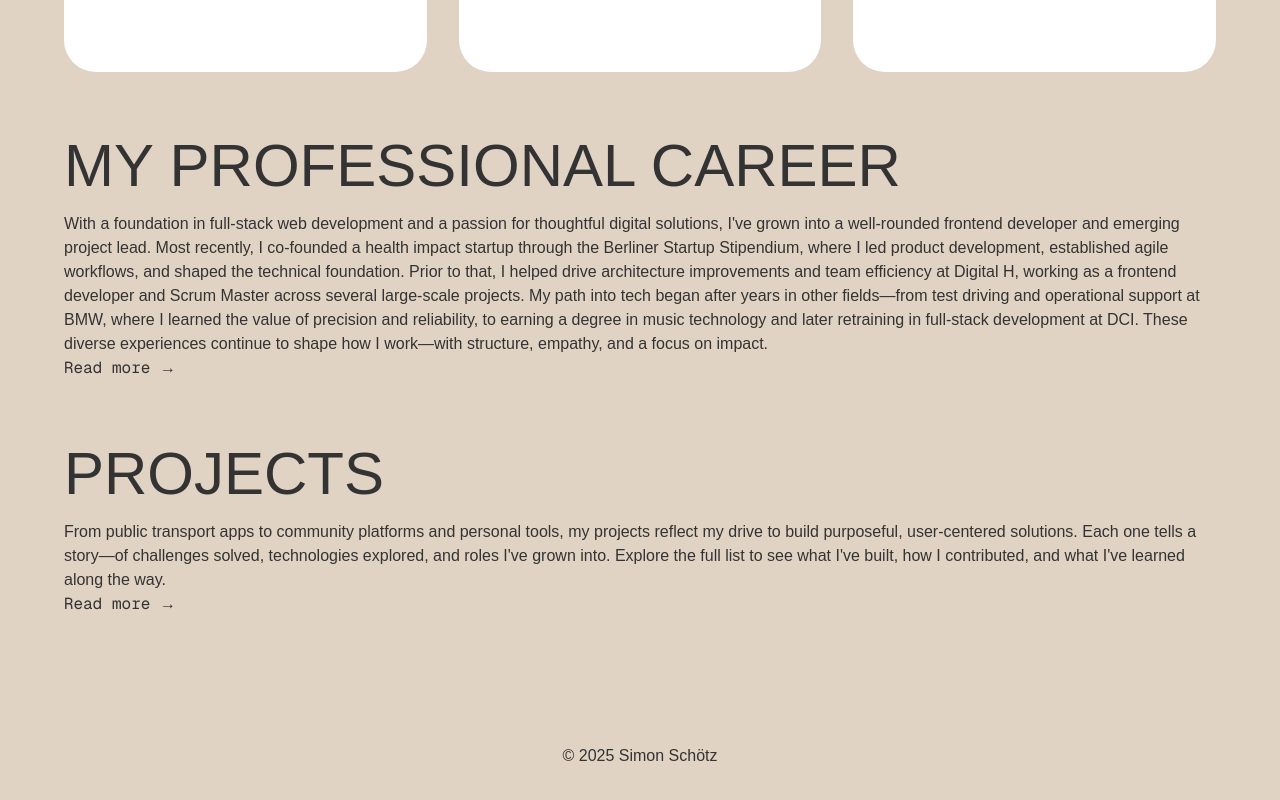
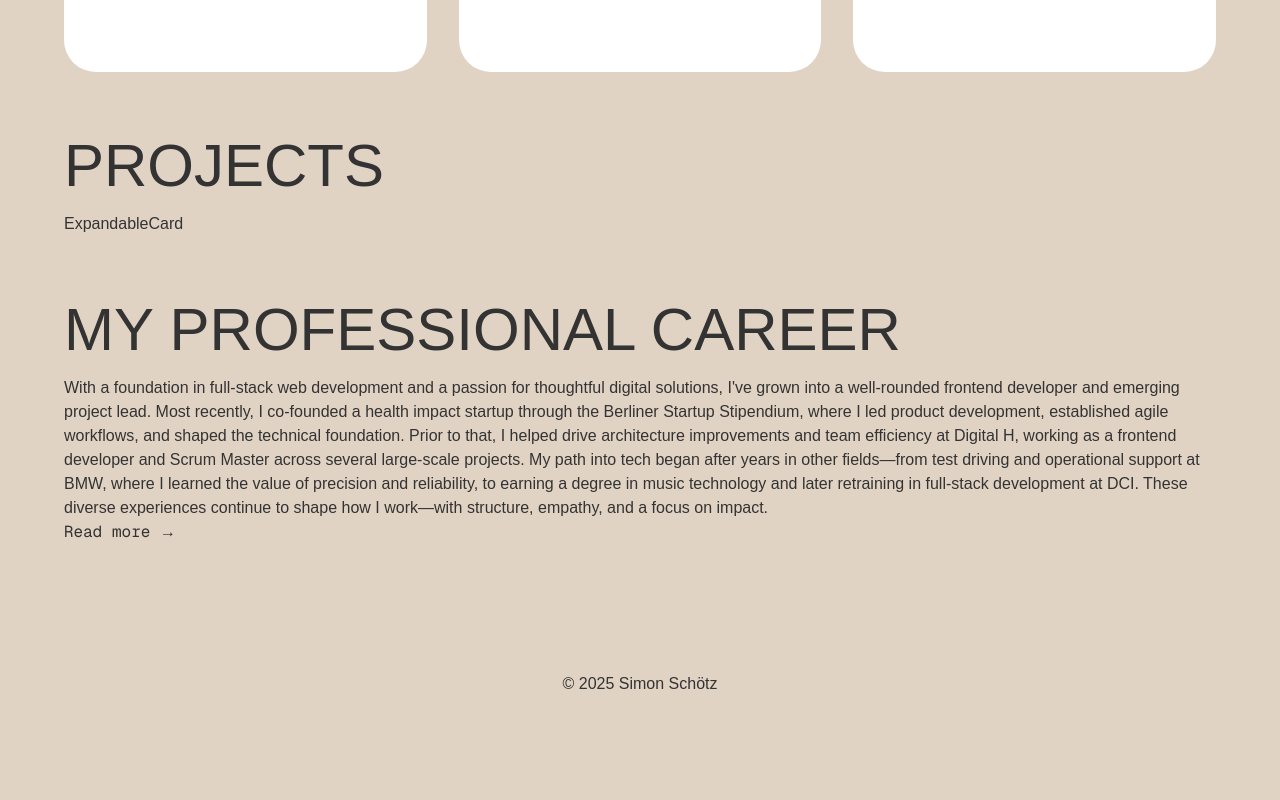
Before and after one commit to SimonSchoetz/simon-schoetz-website-2025, a Next.js app: page / in a window 1280 px wide. Shown: the part 1079-1879 px from the top of the page. After the commit the page ends 1839 px from the top, so only its background shows below. Built offline with nearby package versions, Linux system fonts and the light colour scheme.

Commit message:
basic setup ExpandableCard component

```diff
--- a/app/_components/ProjectsSection.tsx
+++ b/app/_components/ProjectsSection.tsx
@@ -1,5 +1,4 @@
-import { H2, RouterItem, Section } from '@/components';
-import { Route } from '@/enums';
+import { ExpandableCard, H2, Section } from '@/components';
 import { FCProps } from '@/types';
 
 type Props = object;
@@ -8,18 +7,7 @@ export const ProjectsSection: FCProps<Props> = ({ ...props }) => {
   return (
     <Section {...props}>
       <H2 text='Projects' className='mb-4' />
-      <p>
-        From public transport apps to community platforms and personal tools, my
-        projects reflect my drive to build purposeful, user-centered solutions.
-        Each one tells a story—of challenges solved, technologies explored, and
-        roles I&apos;ve grown into. Explore the full list to see what I&apos;ve
-        built, how I contributed, and what I&apos;ve learned along the way.
-      </p>
-      <RouterItem
-        href={Route.PROJECTS}
-        label='Read more →'
-        className='font-mono'
-      />
+      <ExpandableCard />
     </Section>
   );
 };
--- a/app/page.tsx
+++ b/app/page.tsx
@@ -13,9 +13,9 @@ const MainPage: NextPage = () => {
 
       <PrinciplesSection />
 
+      <ProjectsSection />
+
       <CareerPathsSection />
-
-      <ProjectsSection />
     </main>
   );
 };
--- /dev/null
+++ b/components/ExpandableCard.tsx
@@ -0,0 +1,7 @@
+import { FCProps } from '@/types';
+
+type Props = object;
+
+export const ExpandableCard: FCProps<Props> = ({ ...props }) => {
+  return <div {...props}>ExpandableCard</div>;
+};
--- a/components/index.ts
+++ b/components/index.ts
@@ -3,3 +3,4 @@ export * from './Headings';
 export * from './RouterItem';
 export * from './FlipCard';
 export * from './Button';
+export * from './ExpandableCard';
```
